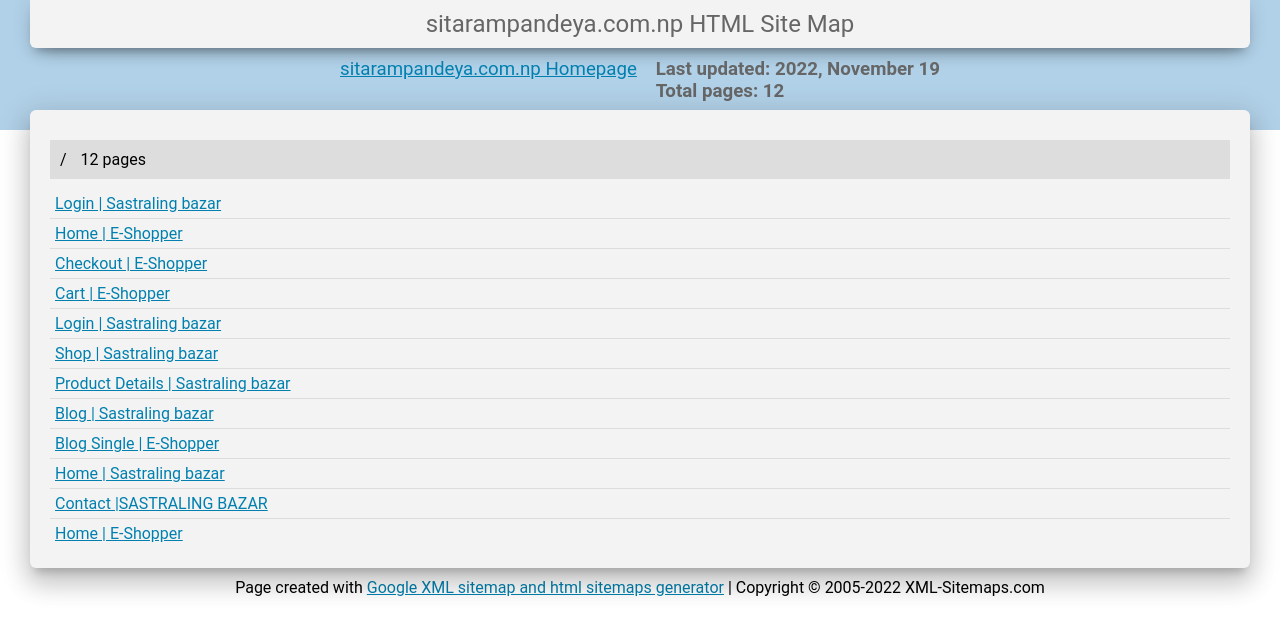
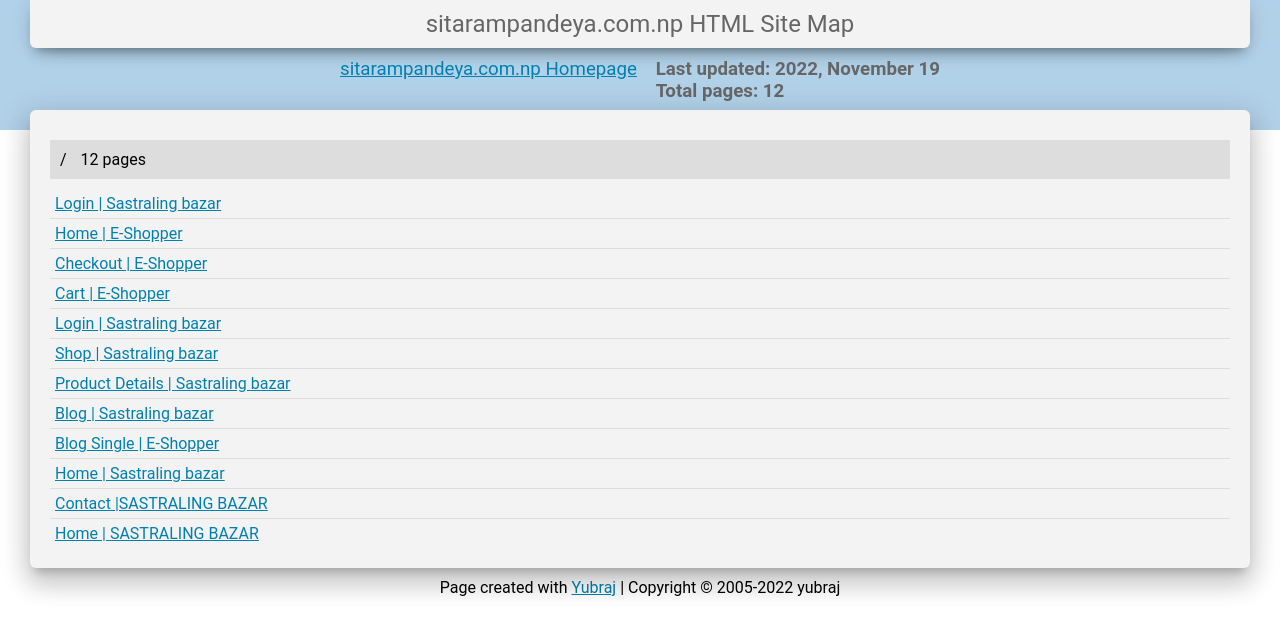
Before and after one commit to mrjudiyt/sitaram, a plain HTML site: page sitemap.html in a window 1280 px wide. Drawn offline with Linux system fonts and the light colour scheme.

Commit message:
Update sitemap.html

```diff
--- a/sitemap.html
+++ b/sitemap.html
@@ -134,7 +134,7 @@ Total pages: 12</span>
 <li class="lpage"><a href="https://sitarampandeya.com.np/blog-single.html" title="Blog Single | E-Shopper">Blog Single | E-Shopper</a></li>
 <li class="lpage"><a href="https://sitarampandeya.com.np/404.html" title="Home | Sastraling bazar">Home | Sastraling bazar</a></li>
 <li class="lpage"><a href="https://sitarampandeya.com.np/contact-us.html" title="Contact |SASTRALING BAZAR">Contact |SASTRALING BAZAR</a></li>
-<li class="lpage last-page"><a href="https://sitarampandeya.com.np/" title="Home | E-Shopper">Home | E-Shopper</a></li>
+<li class="lpage last-page"><a href="https://sitarampandeya.com.np/" title="Home | E-Shopper">Home | SASTRALING BAZAR</a></li>
 </ul>
 		<!--
 Please note:
@@ -144,7 +144,7 @@ www.xml-sitemaps.com
 -->
 	</div>
 	<div id="footer">
-		Page created with <a target="_blank" href="https://www.xml-sitemaps.com">Google XML sitemap and html sitemaps generator</a> | Copyright &copy; 2005-2022 XML-Sitemaps.com
+		Page created with <a target="_blank" href="https://www.sitarampandeya.com.np">Yubraj</a> | Copyright &copy; 2005-2022 yubraj
 	</div>
 </body>
 
```
